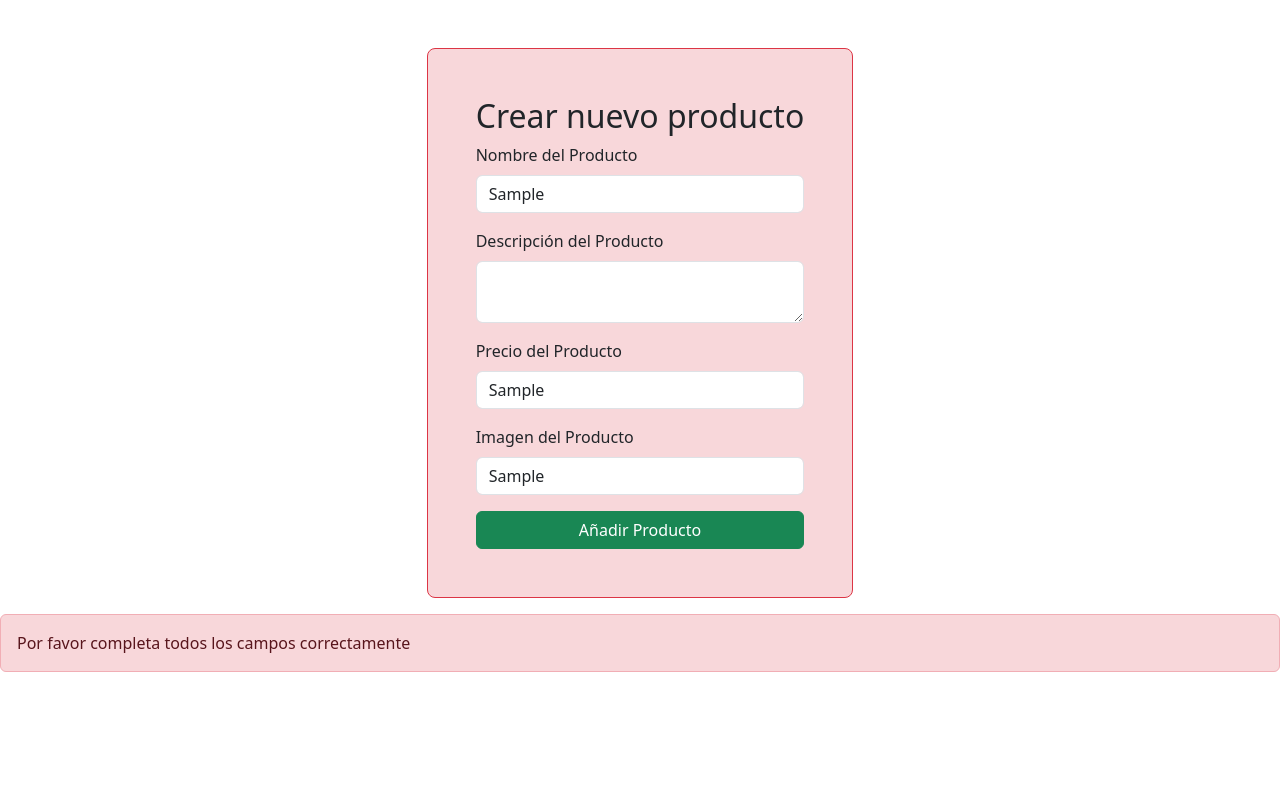
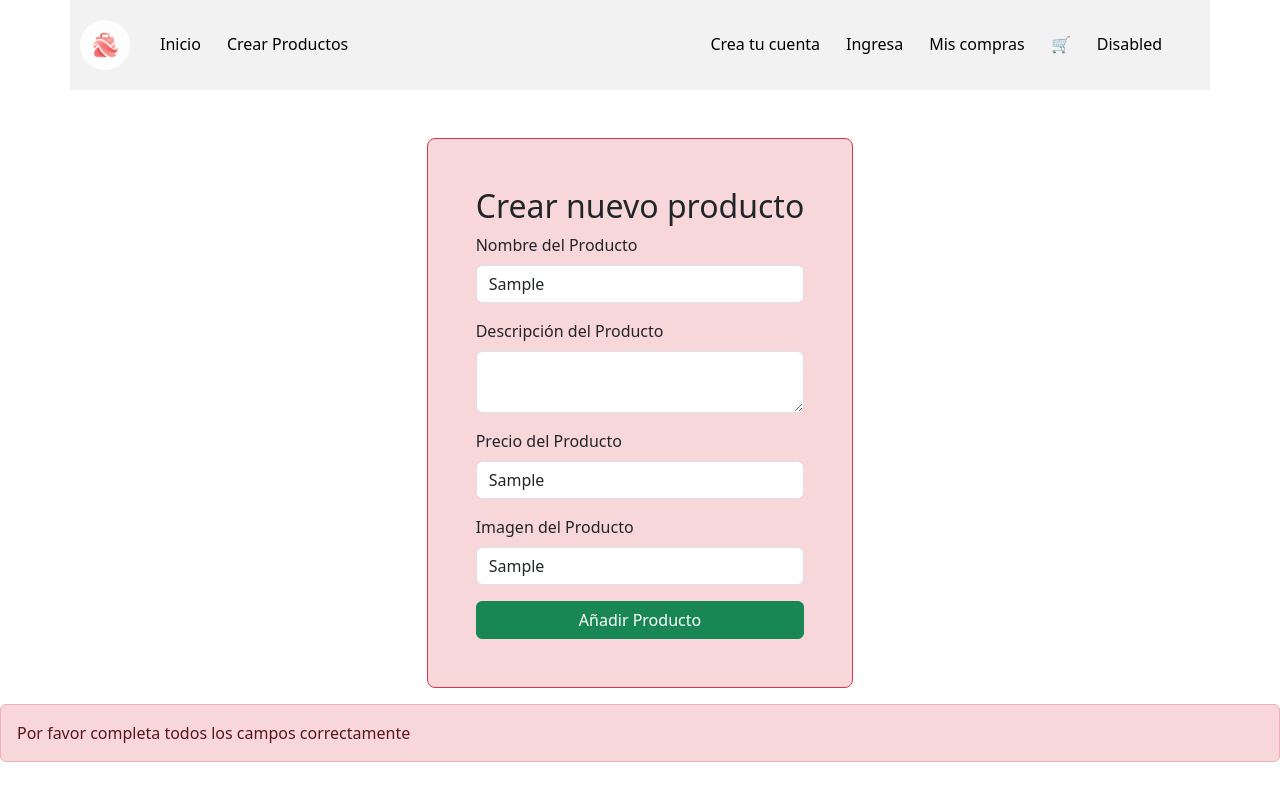
Before and after one commit to Yeinner19/noname, a plain HTML site: page frontend/views/crear.html in a window 1280 px wide. Both pictures are taken after typing "Sample", "Sample", "Sample" into the empty fields and a click on the button "Añadir Producto". Drawn offline with nearby package versions, Linux system fonts and the light colour scheme.

Commit message:
Primera versión de Read y Create del e-commerce

```diff
--- a/frontend/css/pagina-principal.css
+++ b/frontend/css/pagina-principal.css
@@ -39,11 +39,6 @@ nav{
     cursor: pointer;
 }
 
-.montos{
-    text-decoration: none;
-    color: black;
-}
-
 .nav-link{
     color: #000 !important;
 }
--- a/frontend/js/crear.js
+++ b/frontend/js/crear.js
@@ -11,6 +11,7 @@ document.addEventListener("DOMContentLoaded",()=>{
         e.preventDefault(); //Esto sirve para que la página no se recargue cuando se oprima el botón de submit
 
         const producto = {
+            id: Date.now(),
             nombre: document.getElementById("nombre").value.trim(),
             descripcion: document.getElementById("descripcion").value.trim(),
             precio: parseFloat(document.getElementById("precio").value),
@@ -21,6 +22,13 @@ document.addEventListener("DOMContentLoaded",()=>{
             mensaje.innerHTML = `<div class="alert alert-danger">Por favor completa todos los campos correctamente </div>`;
             return;
         }
+
+
+        const productosGuardados = JSON.parse(localStorage.getItem("productos")) || [];
+
+        productosGuardados.push(producto);
+
+        localStorage.setItem("productos", JSON.stringify(productosGuardados));
 
         mensaje.innerHTML = `<div class="alert alert-success"> Producto creado correctamente-</div>`;
 
--- a/frontend/views/crear.html
+++ b/frontend/views/crear.html
@@ -4,6 +4,7 @@
 <head>
     <meta charset="UTF-8">
     <meta name="viewport" content="width=device-width, initial-scale=1.0">
+    <link rel="stylesheet" href="../css/pagina-principal.css">
     <link rel="stylesheet" href="../css/crear.css">
     <link rel="stylesheet" href="https://cdn.jsdelivr.net/npm/bootstrap@5.3.7/dist/css/bootstrap.min.css"
         rel="stylesheet">
@@ -11,6 +12,45 @@
 </head>
 
 <body>
+
+    <div class="container">
+        <div class="row"> <!--Barra de Navegación-->
+            <div class="col">
+                <header>
+                    <nav class="d-flex justify-content-between align-items-center">
+                        <img class="logoPrincipal" src="../img/logo-principal.png" alt="logoNoname">
+                        <ul class="nav nav-underline">
+                            <li class="nav-item">
+                                <a class="nav-link inicio" aria-current="page"
+                                    href="../views/pagina-principal.html">Inicio</a>
+                            </li>
+                            <li class="nav-item">
+                                <a class="nav-link" href="../views/crear.html">Crear Productos</a>
+                            </li>
+                        </ul>
+                        <ul class="nav nav-underline ms-auto">
+                            <li class="nav-item">
+                                <a class="nav-link" href="#">Crea tu cuenta</a>
+                            </li>
+                            <li class="nav-item">
+                                <a class="nav-link" href="#">Ingresa</a>
+                            </li>
+                            <li class="nav-item">
+                                <a class="nav-link" href="#">Mis compras</a>
+                            </li>
+                            <li class="nav-item">
+                                <a class="nav-link" href="#">🛒</a>
+                            </li>
+                            <li class="nav-item me-5">
+                                <a class="nav-link disabled" aria-disabled="true">Disabled</a>
+                            </li>
+                        </ul>
+                    </nav>
+                </header>
+            </div>
+        </div>
+    </div>
+
     <div class="container col-10 col-lg-4 border border-danger p-5 rounded-3 bg-danger-subtle mt-5">
         <h2 class="text-center">Crear nuevo producto</h2>
         <form id="form-crear-producto">
@@ -33,17 +73,10 @@
             <button type="submit" class="btn btn-success w-100">Añadir Producto</button>
         </form>
     </div>
-
     <div id="mensaje" class="mt-3"></div>
-
     <div id="vista-previa" class="row row-cols-2 row-cols-md-2 row-cols-lg-4 g-4">
-
     </div>
-
-
-
     <script src="/frontend/js/crear.js"></script>
-
 
 </body>
 
```
Also changed, not shown: frontend/js/app.js (+4 -9 lines), frontend/views/pagina-principal.html (+1 -1 lines).
